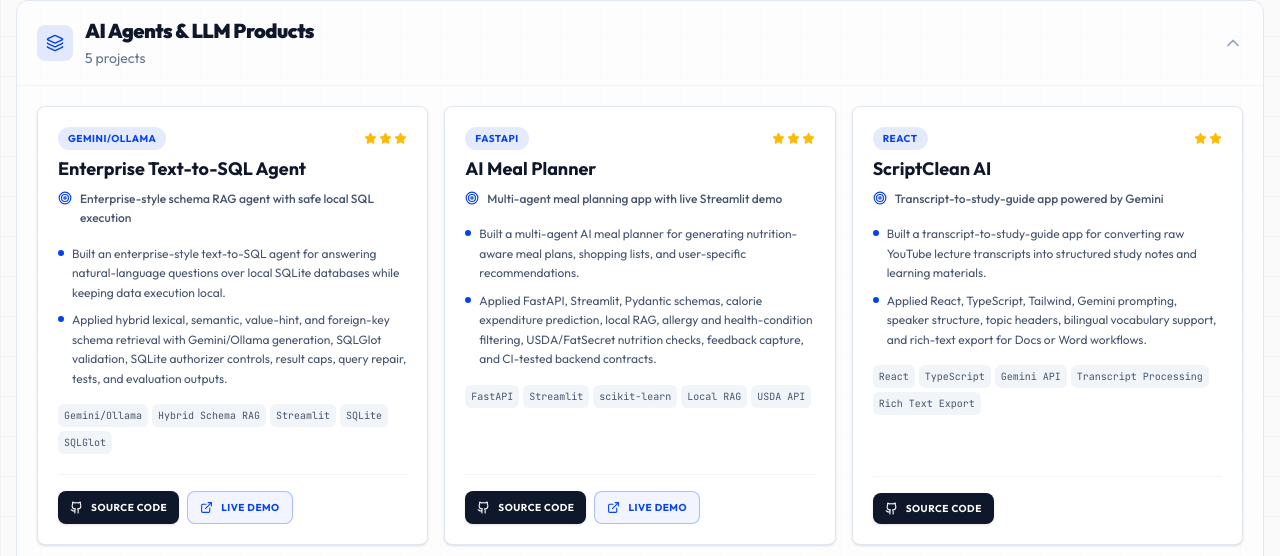
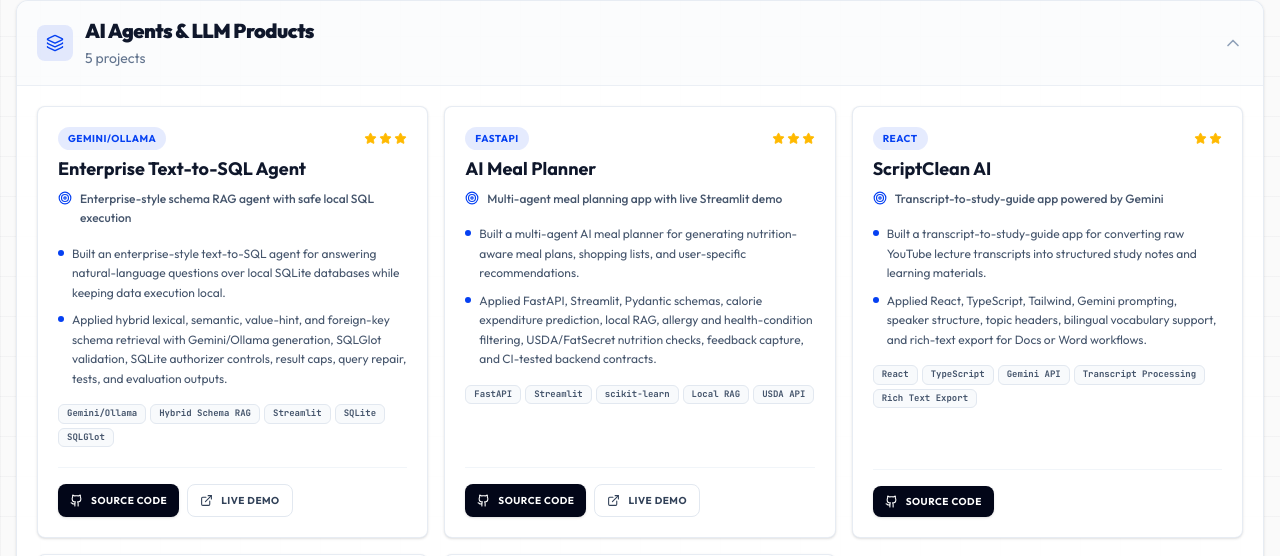
Before and after one commit to tuannm3812/tuannm3812.github.io, a React (Vite) app: page /projects in a window 1280 px wide. Shown: the part 244-800 px from the top of the page. Built offline with nearby package versions, Linux system fonts and the light colour scheme; no server answers; the database is empty.

Commit message:
style: apply clean minimal borders and high-contrast styling to projects list

```diff
--- a/src/pages/Projects.tsx
+++ b/src/pages/Projects.tsx
@@ -82,10 +82,10 @@ export default function Projects() {
         {sortedProjectGroups.map(([category, projects], categoryIndex) => (
           <details
             key={category}
-            className="group/category rounded-xl border border-slate-200 bg-white/70 dark:border-slate-800 dark:bg-slate-900/70"
+            className="group/category rounded-xl border border-slate-200/80 bg-white/90 dark:border-slate-800/80 dark:bg-slate-900/90 shadow-sm overflow-hidden"
             open={categoryIndex === 0}
           >
-            <summary className="flex cursor-pointer list-none items-center justify-between gap-4 px-5 py-4 [&::-webkit-details-marker]:hidden">
+            <summary className="flex cursor-pointer list-none items-center justify-between gap-4 px-5 py-4 bg-slate-50/50 dark:bg-slate-900/50 [&::-webkit-details-marker]:hidden border-b border-transparent group-open/category:border-slate-200/60 dark:group-open/category:border-slate-800/60">
               <span className="flex items-center gap-3">
                 <span className="flex h-9 w-9 items-center justify-center rounded-lg bg-brand/10 text-brand">
                   <Layers size={18} />
@@ -101,7 +101,7 @@ export default function Projects() {
               />
             </summary>
 
-            <div className="grid gap-4 border-t border-slate-100 p-5 dark:border-slate-800 md:grid-cols-2 xl:grid-cols-3">
+            <div className="grid gap-4 p-5 md:grid-cols-2 xl:grid-cols-3">
               {projects.map((project, index) => (
                 <motion.div
                   key={project.title}
@@ -109,7 +109,7 @@ export default function Projects() {
                   whileInView={{ opacity: 1, scale: 1 }}
                   viewport={{ once: true }}
                   transition={{ delay: index * 0.06 }}
-                  className="group relative flex h-full flex-col rounded-lg border border-slate-200 bg-white p-5 shadow-sm transition-all hover:border-brand/50 hover:shadow-lg hover:shadow-brand/5 dark:border-slate-800 dark:bg-slate-950"
+                  className="group relative flex h-full flex-col rounded-lg border border-slate-200/80 bg-white p-5 shadow-sm transition-all hover:border-brand hover:shadow-md dark:border-slate-800/80 dark:bg-slate-950"
                 >
                   <div className="flex-1 space-y-4">
                     <div className="space-y-2">
@@ -164,7 +164,7 @@ export default function Projects() {
                       {project.stack.map((tech) => (
                         <span
                           key={tech}
-                          className="rounded-md bg-slate-100 px-1.5 py-1 font-mono text-[10px] text-slate-600 dark:bg-slate-800 dark:text-slate-400"
+                          className="rounded-md border border-slate-200 dark:border-slate-800 bg-slate-50 dark:bg-slate-900/50 px-2 py-0.5 font-mono text-[9px] font-semibold text-slate-600 dark:text-slate-400"
                         >
                           {tech}
                         </span>
@@ -178,7 +178,7 @@ export default function Projects() {
                         href={project.github}
                         target="_blank"
                         rel="noreferrer"
-                        className="flex items-center gap-2 rounded-lg bg-slate-900 px-3 py-2 text-[10px] font-bold uppercase tracking-wider text-white shadow-sm transition-all hover:bg-brand hover:shadow-brand/20 dark:bg-brand dark:hover:bg-brand-light"
+                        className="flex items-center gap-2 rounded-lg bg-slate-950 px-3 py-2 text-[10px] font-bold uppercase tracking-wider text-white shadow-sm transition-all hover:bg-brand dark:bg-slate-900 dark:hover:bg-brand"
                       >
                         <Github size={13} />
                         Source Code
@@ -189,7 +189,7 @@ export default function Projects() {
                         href={project.demo}
                         target="_blank"
                         rel="noreferrer"
-                        className="flex items-center gap-2 rounded-lg border border-brand/30 bg-brand/5 px-3 py-2 text-[10px] font-bold uppercase tracking-wider text-brand transition-all hover:bg-brand hover:text-white"
+                        className="flex items-center gap-2 rounded-lg border border-slate-200 dark:border-slate-800 bg-white px-3 py-2 text-[10px] font-bold uppercase tracking-wider text-slate-700 dark:text-slate-300 transition-all hover:border-brand hover:bg-brand hover:text-white"
                       >
                         <ExternalLink size={13} />
                         Live Demo
```
